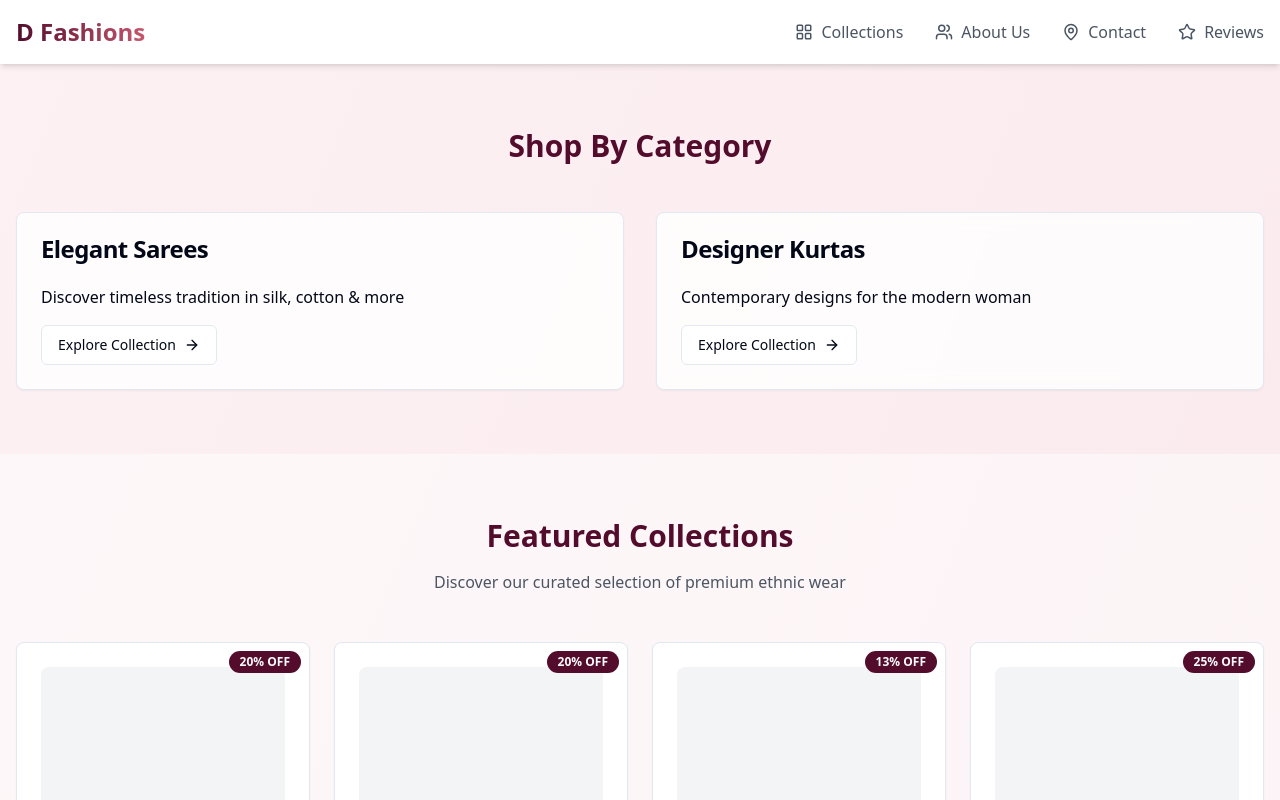
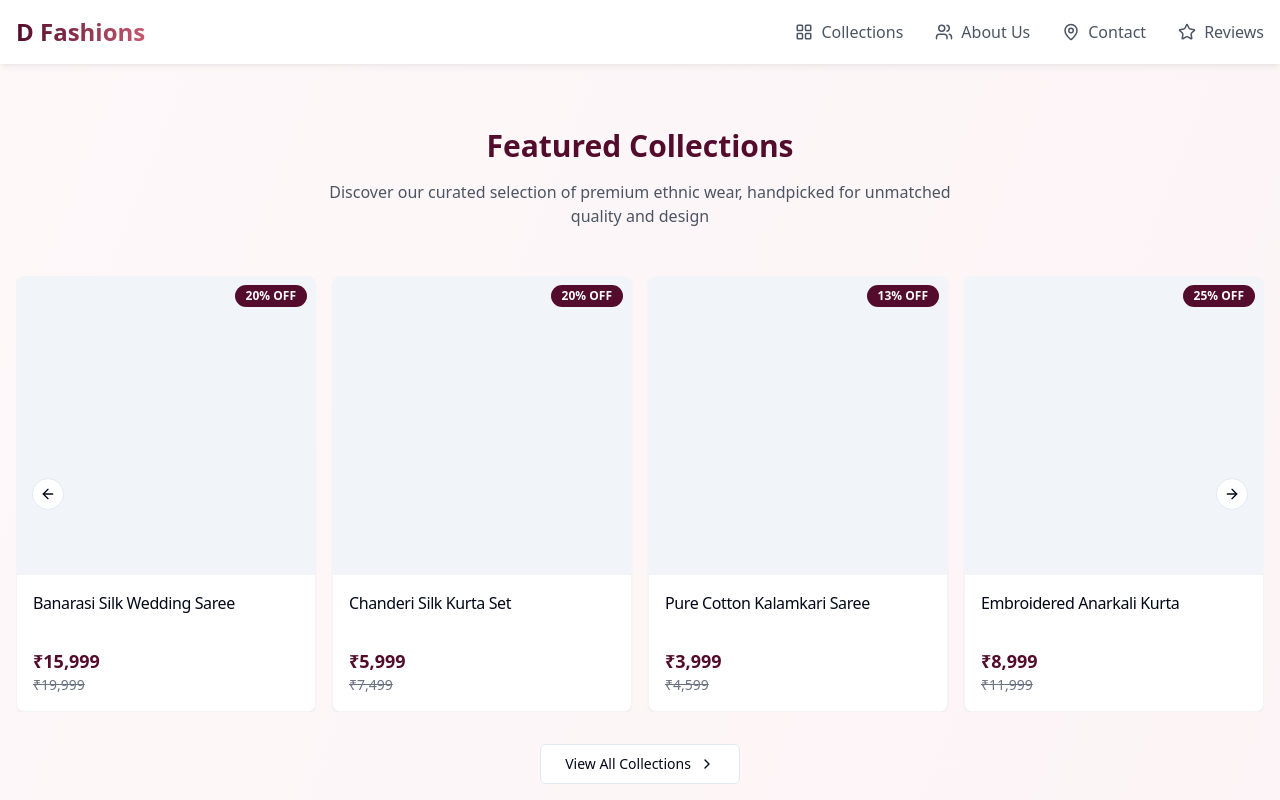
Before and after one commit to alucard-alexander/b-fashions-landing-page, a React (Vite) app: page / in a window 1280 px wide. Shown: the top 800 px of the page. Built offline with nearby package versions, Linux system fonts and the light colour scheme.

Commit message:
feat: Enhance featured collections section
Implement a modern layout for the featured collections section and reposition the category section.

```diff
--- a/src/components/FeaturedCollections.tsx
+++ b/src/components/FeaturedCollections.tsx
@@ -1,10 +1,19 @@
 
 import React from 'react';
 import { Link } from 'react-router-dom';
-import { ShoppingCart } from 'lucide-react';
+import { ShoppingCart, ChevronRight, ChevronLeft } from 'lucide-react';
 import { Button } from './ui/button';
 import { Card, CardContent, CardHeader, CardTitle } from './ui/card';
 import { Badge } from './ui/badge';
+import {
+  Carousel,
+  CarouselContent,
+  CarouselItem,
+  CarouselNext,
+  CarouselPrevious
+} from './ui/carousel';
+import { AspectRatio } from './ui/aspect-ratio';
+import { Skeleton } from './ui/skeleton';
 
 const products = [
   {
@@ -14,6 +23,7 @@ const products = [
     originalPrice: 19999,
     discount: '20% OFF',
     type: 'saree',
+    featured: true,
   },
   {
     id: 2,
@@ -22,6 +32,7 @@ const products = [
     originalPrice: 7499,
     discount: '20% OFF',
     type: 'kurta',
+    featured: true,
   },
   {
     id: 3,
@@ -30,6 +41,7 @@ const products = [
     originalPrice: 4599,
     discount: '13% OFF',
     type: 'saree',
+    featured: true,
   },
   {
     id: 4,
@@ -38,50 +50,130 @@ const products = [
     originalPrice: 11999,
     discount: '25% OFF',
     type: 'kurta',
+    featured: true,
+  },
+  {
+    id: 5,
+    name: 'Kanjeevaram Silk Saree',
+    price: 12999,
+    originalPrice: 16999,
+    discount: '23% OFF',
+    type: 'saree',
+    featured: true,
+  },
+  {
+    id: 6,
+    name: 'Jacquard Woven Kurta Set',
+    price: 4599,
+    originalPrice: 5999,
+    discount: '23% OFF',
+    type: 'kurta',
+    featured: true,
+  },
+  {
+    id: 7,
+    name: 'Organza Embroidered Saree',
+    price: 6999,
+    originalPrice: 8499,
+    discount: '18% OFF',
+    type: 'saree',
+    featured: false,
+  },
+  {
+    id: 8,
+    name: 'Sequin Embellished Kurta',
+    price: 7299,
+    originalPrice: 9999,
+    discount: '27% OFF',
+    type: 'kurta',
+    featured: false,
   },
 ];
 
 const FeaturedCollections = () => {
   return (
-    <section className="py-16 container mx-auto px-4 bg-white/50">
-      <div className="text-center mb-12">
+    <section className="py-12 md:py-16 bg-white/50 relative overflow-hidden">
+      <div className="container mx-auto px-4">
+        <div className="text-center mb-10 md:mb-12">
           <h2 className="text-3xl font-bold text-[#530c2c] mb-4">Featured Collections</h2>
-        <p className="text-gray-600">Discover our curated selection of premium ethnic wear</p>
+          <p className="text-gray-600 max-w-2xl mx-auto">Discover our curated selection of premium ethnic wear, handpicked for unmatched quality and design</p>
         </div>
 
-      <div className="grid sm:grid-cols-2 lg:grid-cols-4 gap-6">
-        {products.map((product) => (
-          <Card key={product.id} className="relative group">
-            <Badge className="absolute top-2 right-2 bg-[#530c2c]">
-              {product.discount}
-            </Badge>
-            <CardHeader>
-              <div className="h-48 bg-gray-100 rounded-t-lg mb-4"></div>
-              <CardTitle className="text-lg">{product.name}</CardTitle>
-            </CardHeader>
-            <CardContent>
-              <div className="flex justify-between items-center mb-4">
-                <div>
-                  <p className="text-xl font-bold">₹{product.price.toLocaleString()}</p>
-                  <p className="text-sm text-gray-500 line-through">₹{product.originalPrice.toLocaleString()}</p>
-                </div>
-                <Button size="sm" className="opacity-0 group-hover:opacity-100 transition-opacity">
-                  <ShoppingCart className="mr-2" size={16} />
-                  Add to Cart
-                </Button>
-              </div>
-            </CardContent>
-          </Card>
+        {/* Mobile view - simple grid */}
+        <div className="md:hidden grid grid-cols-1 sm:grid-cols-2 gap-4">
+          {products.slice(0, 4).map((product) => (
+            <ProductCard key={product.id} product={product} />
           ))}
         </div>
 
+        {/* Desktop view - carousel */}
+        <div className="hidden md:block">
+          <Carousel
+            opts={{
+              align: "start",
+              loop: true,
+            }}
+            className="w-full"
+          >
+            <CarouselContent className="-ml-4">
+              {products.map((product) => (
+                <CarouselItem key={product.id} className="pl-4 md:basis-1/3 lg:basis-1/4">
+                  <ProductCard product={product} />
+                </CarouselItem>
+              ))}
+            </CarouselContent>
+            <CarouselPrevious className="left-4 bg-white" />
+            <CarouselNext className="right-4 bg-white" />
+          </Carousel>
+        </div>
+
         <div className="text-center mt-8">
-        <Button variant="outline" asChild>
-          <Link to="/collections">View All Collections</Link>
+          <Button variant="outline" asChild className="px-6">
+            <Link to="/collections" className="flex items-center gap-2">
+              View All Collections <ChevronRight className="h-4 w-4" />
+            </Link>
           </Button>
+        </div>
       </div>
     </section>
   );
 };
 
+interface ProductCardProps {
+  product: {
+    id: number;
+    name: string;
+    price: number;
+    originalPrice: number;
+    discount: string;
+    type: string;
+  };
+}
+
+const ProductCard = ({ product }: ProductCardProps) => (
+  <Card className="relative group hover:shadow-lg transition-shadow duration-300 overflow-hidden border border-gray-100">
+    <Badge className="absolute top-2 right-2 bg-[#530c2c] z-10">
+      {product.discount}
+    </Badge>
+    <CardHeader className="p-0">
+      <AspectRatio ratio={1 / 1} className="bg-gray-100">
+        <Skeleton className="w-full h-full" />
+      </AspectRatio>
+    </CardHeader>
+    <CardContent className="p-4">
+      <CardTitle className="text-base font-medium line-clamp-2 mb-2 h-12">{product.name}</CardTitle>
+      <div className="flex justify-between items-center">
+        <div>
+          <p className="text-lg font-bold text-[#530c2c]">₹{product.price.toLocaleString()}</p>
+          <p className="text-sm text-gray-500 line-through">₹{product.originalPrice.toLocaleString()}</p>
+        </div>
+        <Button size="sm" variant="outline" className="opacity-0 group-hover:opacity-100 transition-opacity">
+          <ShoppingCart className="mr-2" size={16} />
+          Add
+        </Button>
+      </div>
+    </CardContent>
+  </Card>
+);
+
 export default FeaturedCollections;
--- a/src/pages/Index.tsx
+++ b/src/pages/Index.tsx
@@ -14,8 +14,8 @@ const Index = () => {
     <div className="min-h-screen flex flex-col bg-gradient-to-br from-[#fdf1f4] to-[#f8e6ea]">
       <Navigation />
       <div className="flex-grow">
+        <FeaturedCollections />
         <CategorySection />
-        <FeaturedCollections />
         <CollectionTypes />
         <CustomerReviews />
         <QualityPromise />
```
Lines whose indentation alone changed are shown as unchanged.
